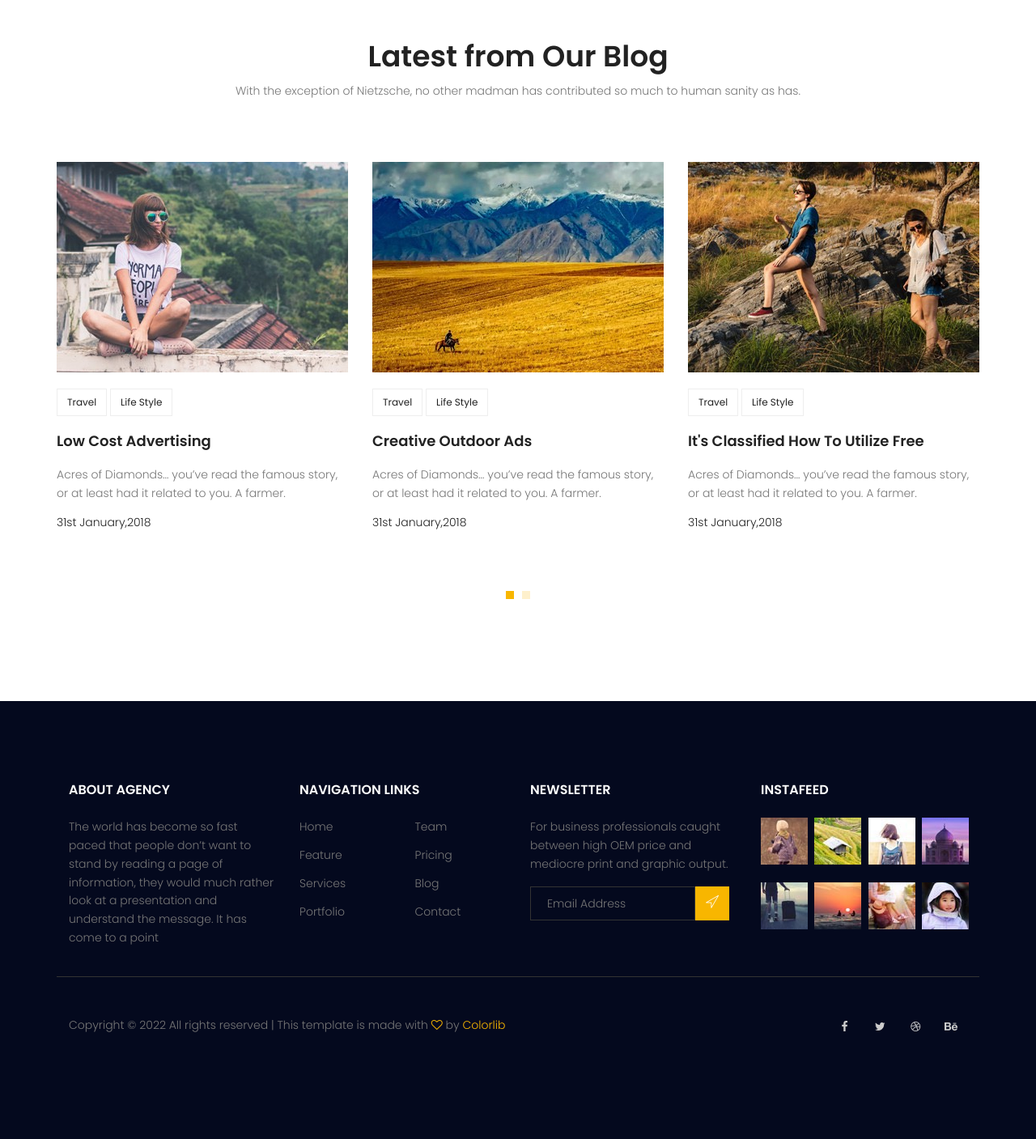
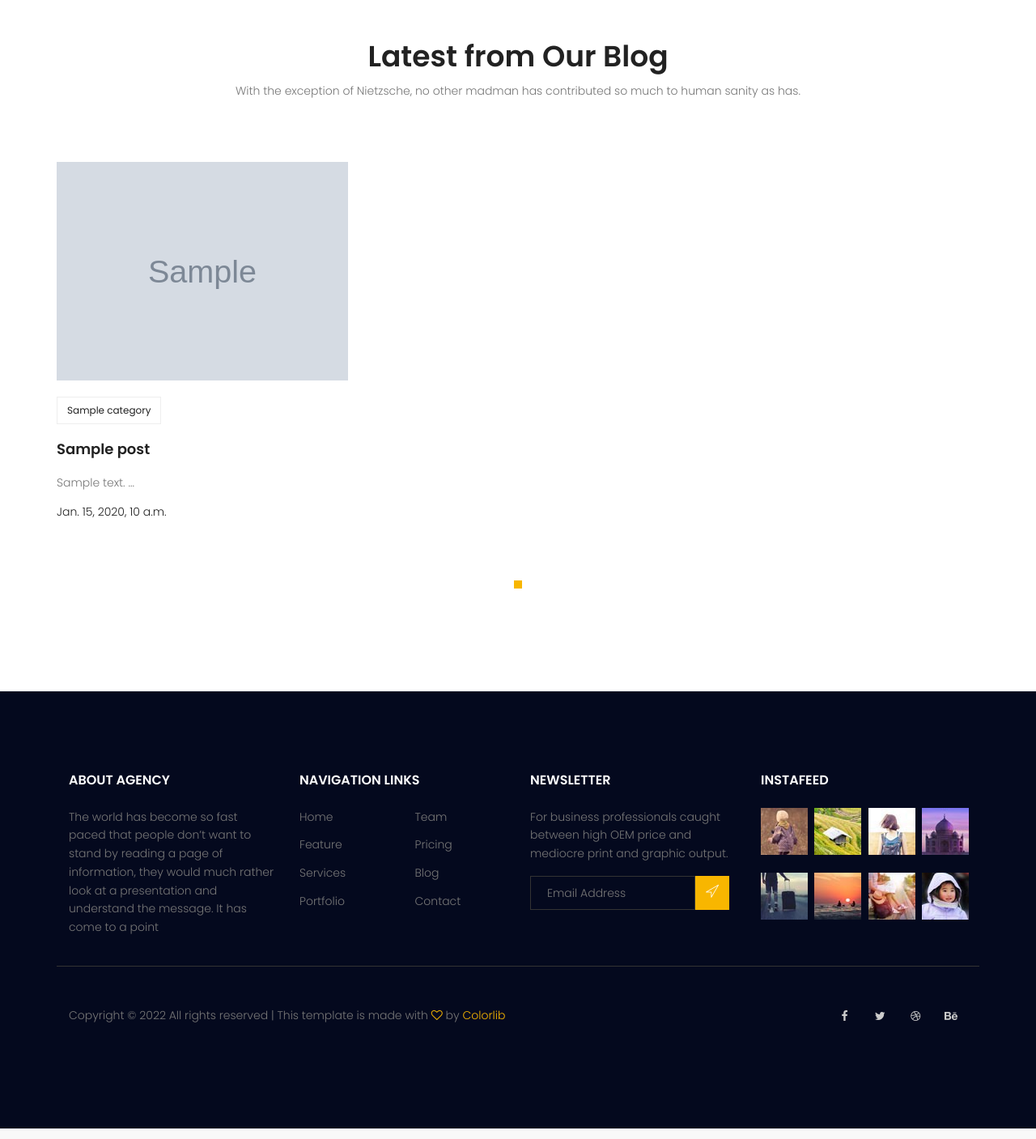
Before and after one commit to BehnamGolmohammadi/Traning_website, a Django app: page / in a window 1280 px wide. Shown: the part 2589-3996 px from the top of the page at 81% size. Run offline with Django 3.2, Linux system fonts and the light colour scheme; tables that the repository leaves empty hold one stand-in row (values such as "Sample post"); grey boxes marked "Sample" are stand-in pictures; some libraries are stand-ins or nearby versions.

Commit message:
Add recent posts of blog page to home page
1. create custom tag folder with templatetags name
2. add __init__ file to templatetags
3. create a new to file to add register new custom tags with website_tags.py name
4. move latest post field from index.html of home page to specific html file and complete it with website_tags

```diff
--- /dev/null
+++ b/templates/website/home-Recentblogposts.html
@@ -0,0 +1,38 @@
+{%load static%}
+{% load website_tags %}
+
+{% for post in posts%}
+<div class="single-recent-blog-post item">
+    <div class="thumb">
+        <a href="{% url 'blog:single' pid=post.id%}">
+            <img class="img-fluid" src="{{post.Image.url}}" alt="">
+        </a>
+    </div>
+    <div class="details">
+        <div class="tags">
+            {% for Cat in post.Category.all %}
+            <ul>
+                <li>
+                    <a href="{% url 'blog:category' cat_name=Cat%}">{{Cat}}</a>
+                </li>
+            </ul>
+            {% endfor %}
+        </div>
+        <div>
+            <ul>
+                <li>
+                    <a href="{% url 'blog:single' pid=post.id%}">
+                        <h4 class="title">{{post.Title}}</h4>
+                    </a>
+                </li>
+            </ul>
+        </div>
+        <div>
+            <p>
+                {{ post.Content|Short_Content:20}}
+            </p>
+        </div>
+        <h6 class="date">{{post.Published_Date}}</h6>
+    </div>
+</div>
+{% endfor %}
--- a/templates/website/index.html
+++ b/templates/website/index.html
@@ -1,5 +1,6 @@
 {%extends 'base.html'%}
 {%load static%}
+{% load website_tags %}
 
 {%block content%}
 <!-- start banner Area -->
@@ -193,156 +194,8 @@
 		</div>
 		<div class="row">
 			<div class="active-recent-blog-carusel">
-				<div class="single-recent-blog-post item">
-					<div class="thumb">
-						<img class="img-fluid" src="{% static 'img/b1.jpg' %}" alt="">
-					</div>
-					<div class="details">
-						<div class="tags">
-							<ul>
-								<li>
-									<a href="#">Travel</a>
-								</li>
-								<li>
-									<a href="#">Life Style</a>
-								</li>
-							</ul>
-						</div>
-						<a href="#">
-							<h4 class="title">Low Cost Advertising</h4>
-						</a>
-						<p>
-							Acres of Diamonds… you’ve read the famous story, or at least had it related to you. A
-							farmer.
-						</p>
-						<h6 class="date">31st January,2018</h6>
-					</div>
-				</div>
-				<div class="single-recent-blog-post item">
-					<div class="thumb">
-						<img class="img-fluid" src="{% static 'img/b2.jpg' %}" alt="">
-					</div>
-					<div class="details">
-						<div class="tags">
-							<ul>
-								<li>
-									<a href="#">Travel</a>
-								</li>
-								<li>
-									<a href="#">Life Style</a>
-								</li>
-							</ul>
-						</div>
-						<a href="#">
-							<h4 class="title">Creative Outdoor Ads</h4>
-						</a>
-						<p>
-							Acres of Diamonds… you’ve read the famous story, or at least had it related to you. A
-							farmer.
-						</p>
-						<h6 class="date">31st January,2018</h6>
-					</div>
-				</div>
-				<div class="single-recent-blog-post item">
-					<div class="thumb">
-						<img class="img-fluid" src="{% static 'img/b3.jpg' %}" alt="">
-					</div>
-					<div class="details">
-						<div class="tags">
-							<ul>
-								<li>
-									<a href="#">Travel</a>
-								</li>
-								<li>
-									<a href="#">Life Style</a>
-								</li>
-							</ul>
-						</div>
-						<a href="#">
-							<h4 class="title">It's Classified How To Utilize Free</h4>
-						</a>
-						<p>
-							Acres of Diamonds… you’ve read the famous story, or at least had it related to you. A
-							farmer.
-						</p>
-						<h6 class="date">31st January,2018</h6>
-					</div>
-				</div>
-				<div class="single-recent-blog-post item">
-					<div class="thumb">
-						<img class="img-fluid" src="{% static 'img/b1.jpg' %}" alt="">
-					</div>
-					<div class="details">
-						<div class="tags">
-							<ul>
-								<li>
-									<a href="#">Travel</a>
-								</li>
-								<li>
-									<a href="#">Life Style</a>
-								</li>
-							</ul>
-						</div>
-						<a href="#">
-							<h4 class="title">Low Cost Advertising</h4>
-						</a>
-						<p>
-							Acres of Diamonds… you’ve read the famous story, or at least had it related to you. A
-							farmer.
-						</p>
-						<h6 class="date">31st January,2018</h6>
-					</div>
-				</div>
-				<div class="single-recent-blog-post item">
-					<div class="thumb">
-						<img class="img-fluid" src="{% static 'img/b2.jpg' %}" alt="">
-					</div>
-					<div class="details">
-						<div class="tags">
-							<ul>
-								<li>
-									<a href="#">Travel</a>
-								</li>
-								<li>
-									<a href="#">Life Style</a>
-								</li>
-							</ul>
-						</div>
-						<a href="#">
-							<h4 class="title">Creative Outdoor Ads</h4>
-						</a>
-						<p>
-							Acres of Diamonds… you’ve read the famous story, or at least had it related to you. A
-							farmer.
-						</p>
-						<h6 class="date">31st January,2018</h6>
-					</div>
-				</div>
-				<div class="single-recent-blog-post item">
-					<div class="thumb">
-						<img class="img-fluid" src="{% static 'img/b3.jpg' %}" alt="">
-					</div>
-					<div class="details">
-						<div class="tags">
-							<ul>
-								<li>
-									<a href="#">Travel</a>
-								</li>
-								<li>
-									<a href="#">Life Style</a>
-								</li>
-							</ul>
-						</div>
-						<a href="#">
-							<h4 class="title">It's Classified How To Utilize Free</h4>
-						</a>
-						<p>
-							Acres of Diamonds… you’ve read the famous story, or at least had it related to you. A
-							farmer.
-						</p>
-						<h6 class="date">31st January,2018</h6>
-					</div>
-				</div>
+
+				{% Latestposts %}
 
 			</div>
 		</div>
--- /dev/null
+++ b/website/templatetags/website_tags.py
@@ -0,0 +1,21 @@
+from django import template
+register= template.Library()
+from blog.models import Post, Category
+
+
+@register.simple_tag
+def Latestpost():
+    posts= Post.objects.filter(Status= True).order_by('Published_Date')[:6]
+    Context= {'posts': posts}
+    return Context
+
+
+@register.filter
+def Short_Content(Content,Len= 35):
+    return ' '.join(Content.split()[:Len]) + ' ...'
+
+@register.inclusion_tag('website/home-Recentblogposts.html')
+def Latestposts():
+    posts= Post.objects.filter(Status= True).order_by('-Published_Date')[:6]
+    Context= {'posts': posts}
+    return Context
```
Also changed, not shown: website/templatetags/__init__.py (added).
